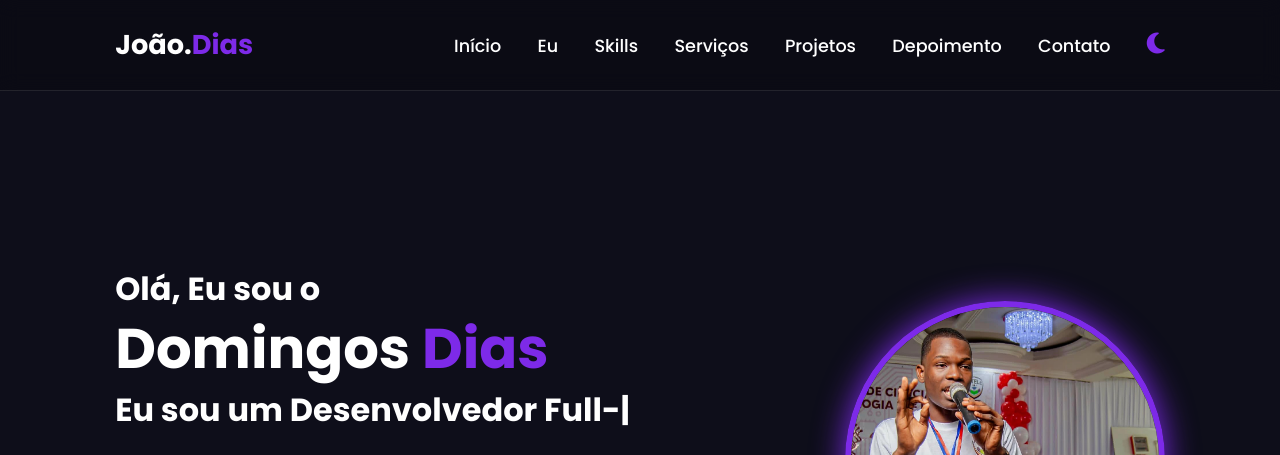
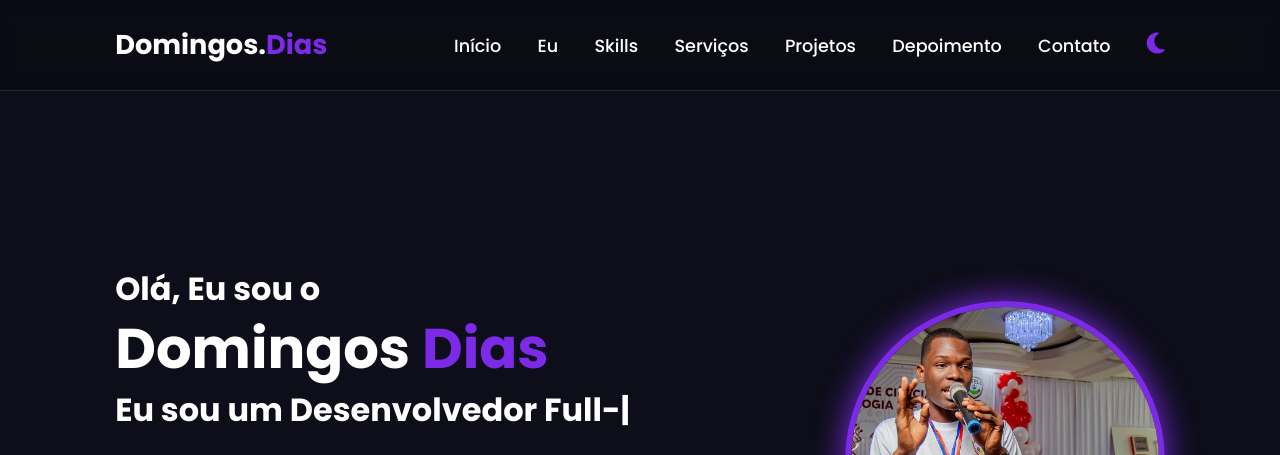
Before and after one commit to Domingos-programador-web/domingosdias, a plain HTML site: page index.html in a window 1280 px wide. Shown: the top 455 px of the page. Drawn offline with nearby package versions, Linux system fonts and the light colour scheme.

Commit message:
update index.html

```diff
--- a/index.html
+++ b/index.html
@@ -47,7 +47,7 @@
 
 
     <header class="header">
-        <a href="#home" class="logo">João.<span class="dias">Dias</span></a>
+        <a href="#home" class="logo">Domingos.<span class="dias">Dias</span></a>
         <i class="fas fa-bars" id="menu-icon"></i>
         <nav class="navbar">
             <a href="#home">Início</a>
```
